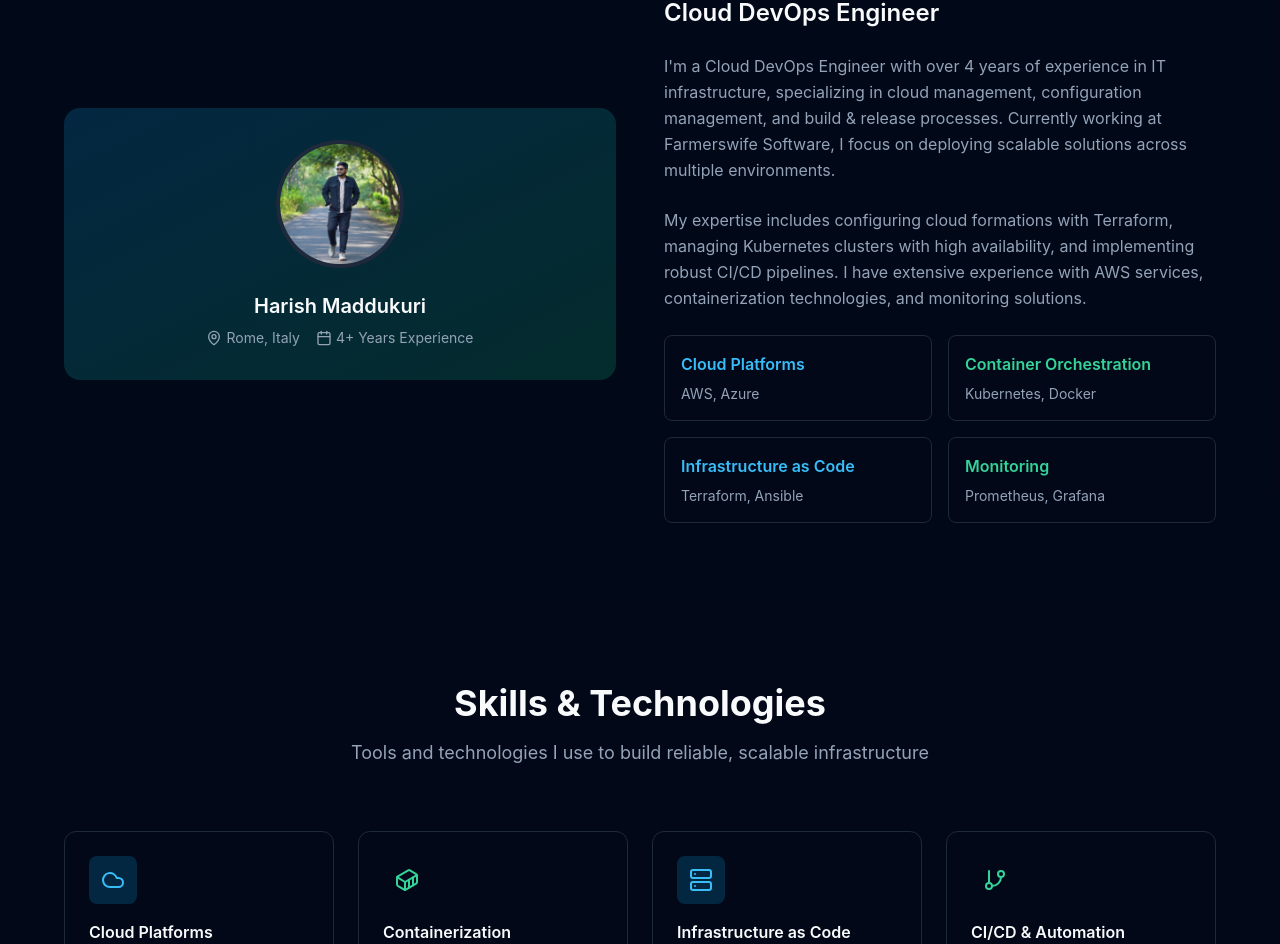
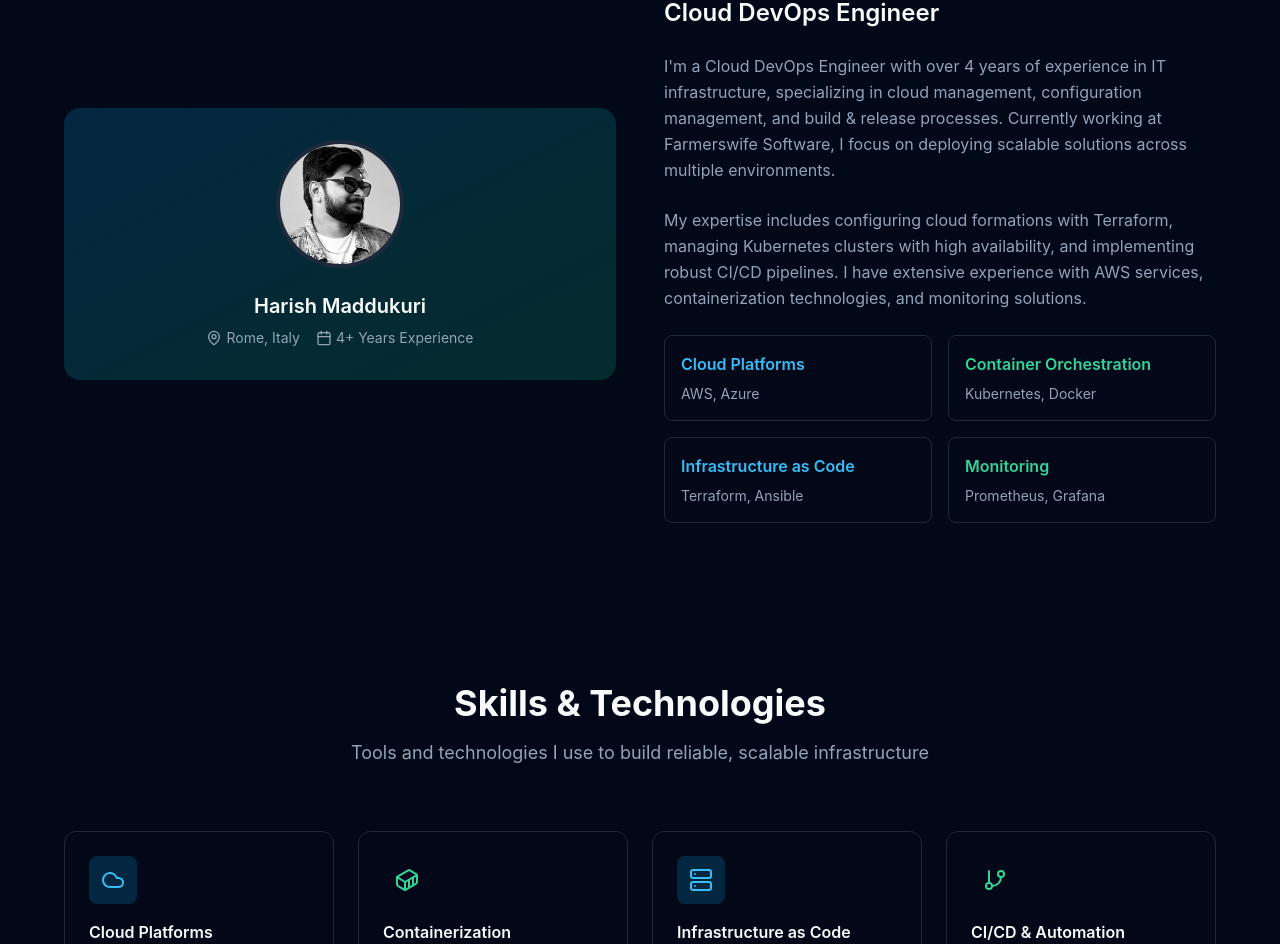
Before and after one commit to harish6984/harish6984.github.io, a React (Vite) app: page / in a window 1280 px wide. Shown: the part 1031-1975 px from the top of the page. Built offline with nearby package versions, Linux system fonts and the light colour scheme.

Commit message:
Replace profile picture
Update the profile picture in the About section with the new image.

```diff
--- a/src/components/About.tsx
+++ b/src/components/About.tsx
@@ -18,7 +18,7 @@ const About = () => {
             <div className="bg-gradient-to-br from-devops-500/20 to-cloud-500/20 rounded-2xl p-8 mb-8">
               <div className="w-32 h-32 rounded-full mx-auto mb-6 overflow-hidden border-4 border-gradient-to-br from-devops-400 to-cloud-400">
                 <img
-                  src="/lovable-uploads/6dc6eed6-15d6-4629-ace5-86555e541dd8.png"
+                  src="/lovable-uploads/1bb22776-1ada-429b-96a5-514fd755ec15.png"
                   alt="Harish Maddukuri"
                   className="w-full h-full object-cover"
                 />
```
Also changed, not shown: public/lovable-uploads/1bb22776-1ada-429b-96a5-514fd755ec15.png (added).
